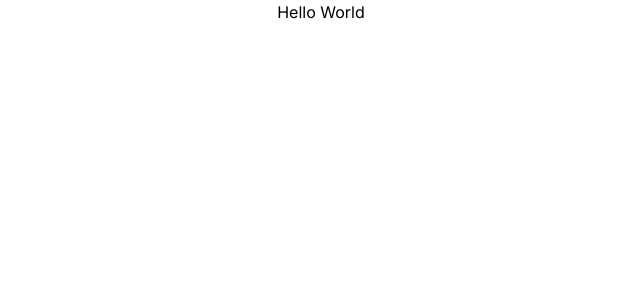
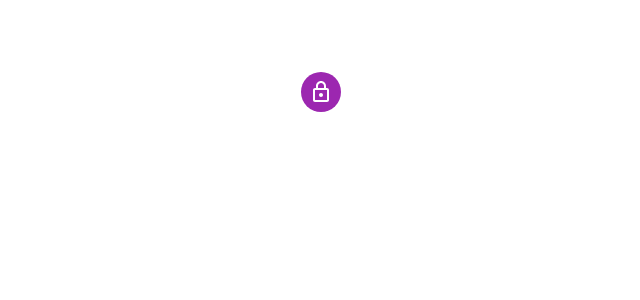
Before and after one commit to sramalho94/clear_viction_assessment, a Next.js app: page / in a window 1280 px wide. Shown: the top 300 px of the page, without its empty margins (319-959 px from the left). Built offline with nearby package versions, Linux system fonts and the light colour scheme.

Commit message:
imported Form component

```diff
--- a/src/app/page.tsx
+++ b/src/app/page.tsx
@@ -1,7 +1,10 @@
+'use client'
+import Form from '@/components/Form'
+
 export default function Home() {
   return (
     <main className="flex min-h-screen min-w-screen flex-col items-center ">
-      <p>Hello World</p>
+      <Form />
     </main>
   )
 }
```
